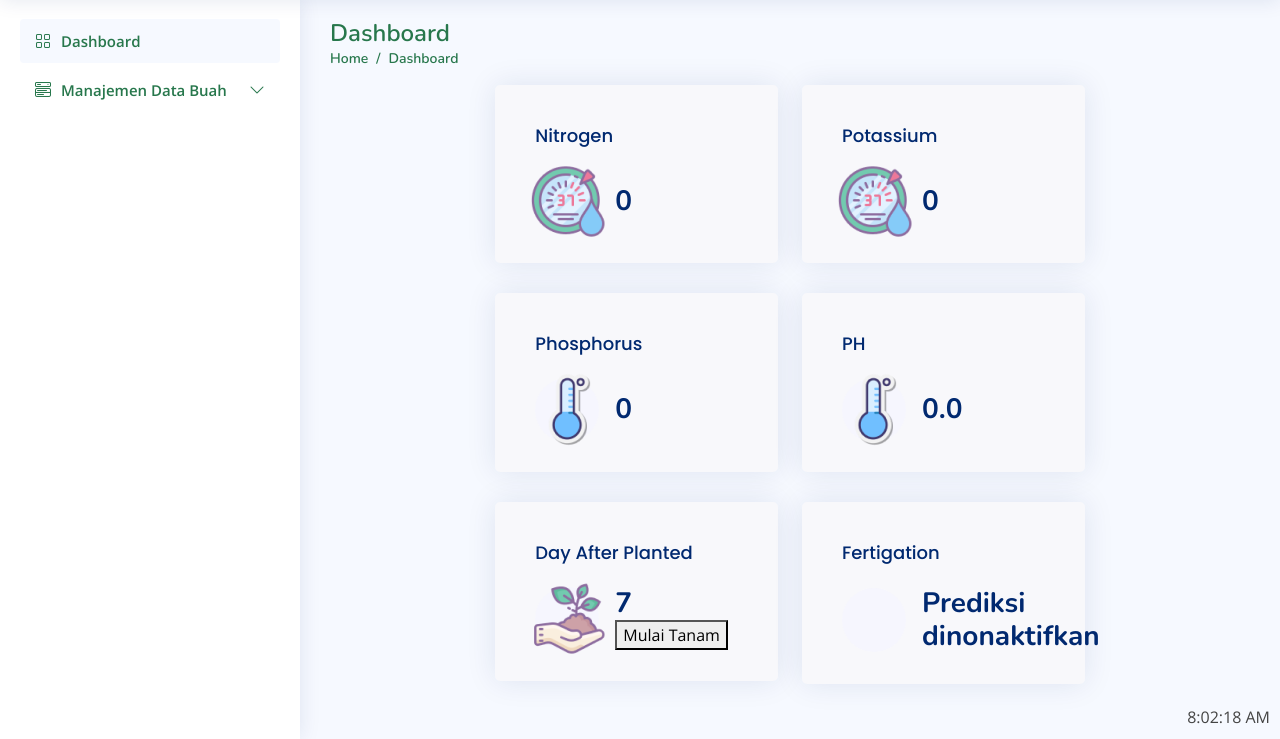
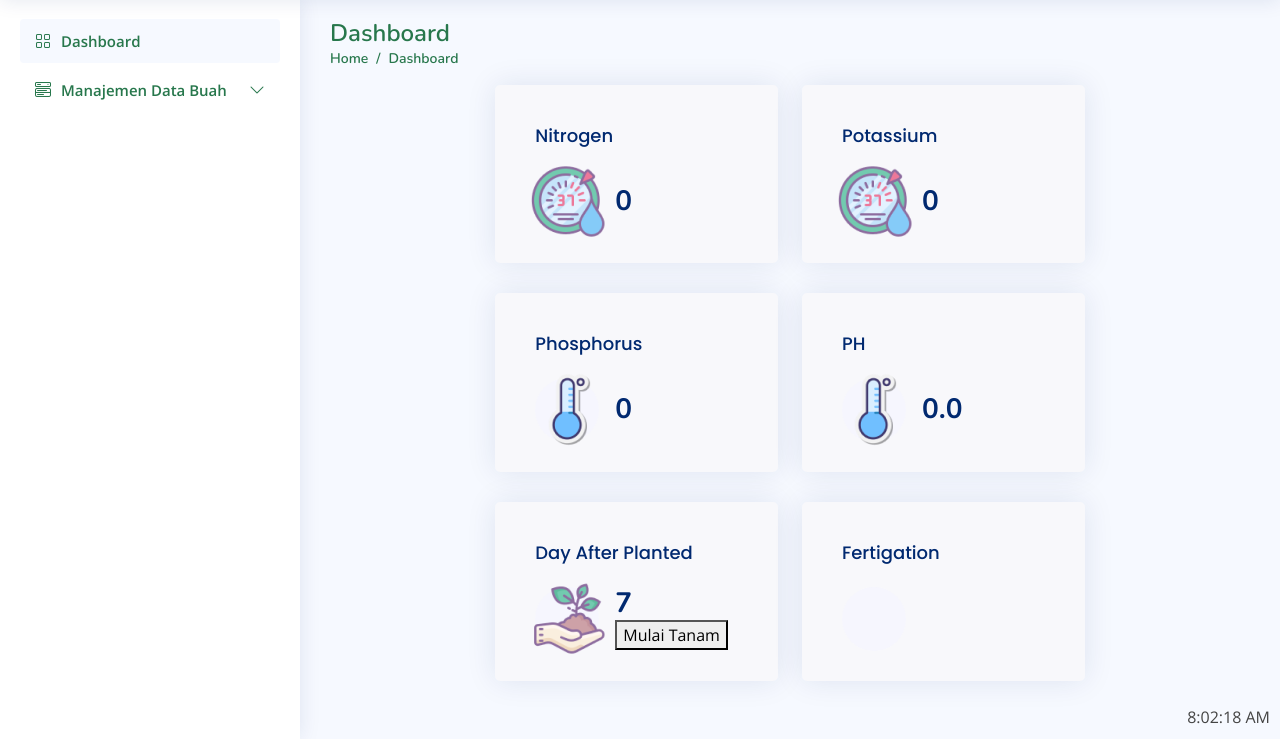
Before and after one commit to DrLier/Dashboard-NPK, a Flask app: page / in a window 1280 px wide. Shown: the part 61-800 px from the top of the page. Run offline with Flask 2, Linux system fonts and the light colour scheme; data that the repository does not hold is empty; some libraries are stand-ins or nearby versions.

Commit message:
Rolling back

```diff
--- a/app.py
+++ b/app.py
@@ -3,18 +3,12 @@ from flask import Flask, render_template, request, jsonify
 import requests
 import json
 from datetime import datetime
-import pandas as pd
-# import joblib  # Untuk memuat model machine learning
 
 # Create the Flask application instance
 app = Flask(__name__)
 
 # File untuk menyimpan waktu tanam
 PLANTING_TIME_FILE = 'planting_time.json'
-# MODEL_FILE = 'model.pkl'  # Nama file model machine learning
-
-# Muat model machine learning
-# model = joblib.load(MODEL_FILE)
 
 def save_planting_time(planting_time):
     with open(PLANTING_TIME_FILE, 'w') as f:
@@ -85,12 +79,6 @@ def get_npk_values():
             'ph': 0
         }
 
-# def predict_with_model(nitrogen, phosphor, potassium):
-#     # Fungsi untuk melakukan prediksi menggunakan model machine learning
-#     input_data = pd.DataFrame([[nitrogen, phosphor, potassium]], columns=['Nitrogen', 'Phospor', 'Potasium'])
-#     prediction = model.predict(input_data)
-#     return prediction[0]
-
 # Define routes
 @app.route('/')
 def index():
@@ -101,10 +89,6 @@ def index():
     plant_age = calculate_plant_age(planting_time)
     npk_values = get_npk_values()
 
-    # Prediksi menggunakan model machine learning
-    # prediction = predict_with_model(npk_values['nitrogen'], npk_values['phosphor'], npk_values['potassium'])
-    prediction = "Prediksi dinonaktifkan"
-
     return render_template('index.html',
                            potassium=npk_values['potassium'],
                            phosphor=npk_values['phosphor'],
@@ -113,8 +97,7 @@ def index():
                            hst=hst,
                            title=title,
                            planting_time=planting_time,
-                           plant_age=plant_age,
-                           prediction=prediction)
+                           plant_age=plant_age)
 
 @app.route('/set_planting_time', methods=['POST'])
 def set_planting_time():
--- a/templates/master/main.html
+++ b/templates/master/main.html
@@ -7,7 +7,6 @@
     <title>Dashboard Monitoring</title>
     <meta content="" name="description">
     <meta content="" name="keywords">
-
 
     <!-- Favicons -->
     <link href="assets/img/favicon.png" rel="icon">
```
